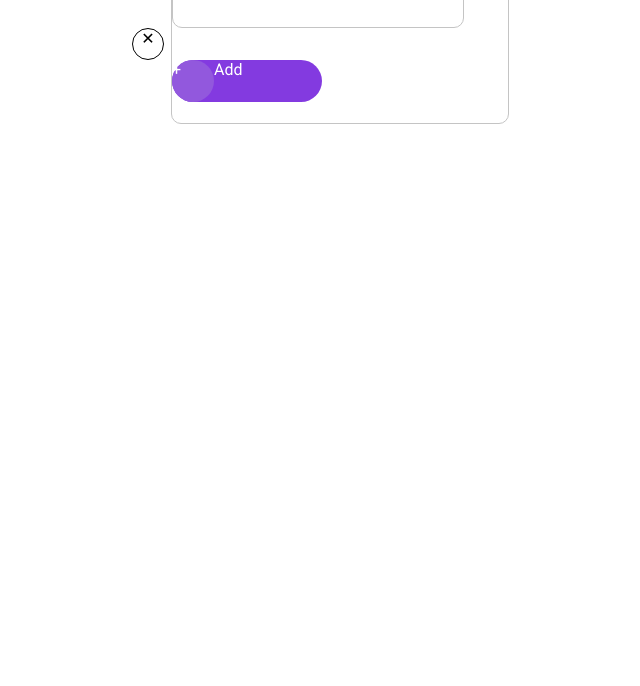
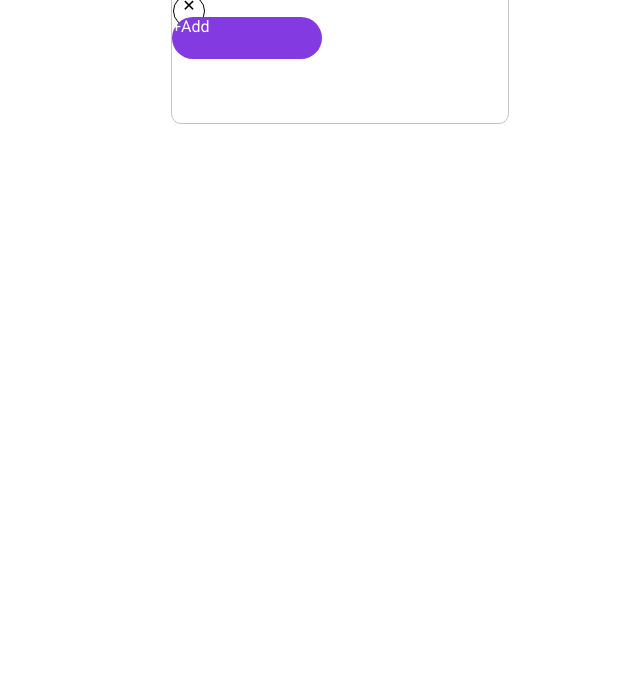
Before and after one commit to babekasadli/To-do-list, a plain HTML site: page index.html in a window 1280 px wide. Shown: the part 114-800 px from the top of the page, without its empty margins (300-940 px from the left). Drawn offline with Linux system fonts and the light colour scheme.

Commit message:
second commit

```diff
--- a/index.html
+++ b/index.html
@@ -16,15 +16,13 @@
         <div class="place">
             <p class="headerText">To-Do List</p>
             <img class="sorter sort_down" src="/img/grey_down.svg" alt="sort_down">
-            <img class="sorter sort_up" src="/img/grey_up.svg" alt="sort_up">
             <div class="inputContainer">
                 <input class="textbox" type="text">
-                <!-- <img class="remove" src="/img/remove.svg" alt="remove"> -->
                 <div class="remove">&#10005;</div>
             </div>
             <div class="button">
-                <div class="plus">+</div>
-                <p class="buttontext">Add</p>
+                <span>+</span>
+                Add
             </div>
         </div>
     </div>
--- a/style.css
+++ b/style.css
@@ -1,11 +1,14 @@
 @import url('https://fonts.googleapis.com/css2?family=Roboto:ital,wght@0,100;0,300;0,400;0,500;0,700;0,900;1,100;1,300;1,400;1,500;1,700;1,900&display=swap');
-body{
+
+body {
     font-family: 'Roboto', sans-serif;
 }
-*{
+
+* {
     margin: 0;
 }
-.container{
+
+.container {
     margin: auto;
     vertical-align: middle;
     border-radius: 10px;
@@ -13,51 +16,64 @@ body{
     width: 336px;
     height: 236px;
 }
-.yellow{
+
+.yellow {
     background-color: #FFDC40;
     width: 100%;
     height: 28px;
     border-radius: 9px 9px 0 0;
 }
-.headerText{
+
+.headerText {
     font-size: 26px;
     font-weight: 900;
     text-align: center;
     margin-top: 10px;
 }
-.sorter{
+
+.sorter {
     width: 25px;
     height: 25px;
     margin-right: 20px;
 }
-.sort_down{
+
+.sort_down {
     color: #833AE0;
+    float: right;
 }
-.sort_up{
+
+.sort_up {
     display: none;
 }
-.inputContainer{
 
-}
-.textbox{
+.inputContainer {
     border: 1px solid #C4C4C4;
     border-radius: 10px;
     width: 286px;
     height: 40px;
 }
-.remove{
+
+.textbox {
+    border:0px solid transparent;
+    border-radius: 10px;
+    width: 281px;
+    height: 37px;
+}
+
+.remove {
     width: 30px;
     height: 30px;
-    position: relative;
-    right: 40px;
     border: 1px solid black;
     border-radius: 30px;
     text-align: center;
 }
-.remove:hover{
+
+.remove:hover {
     background-color: #833AE0;
 }
-.button{
+
+.button {
+    margin-top: 20px;
     display: flex;
     width: 150px;
     height: 42px;
@@ -66,14 +82,15 @@ body{
     background-color: #833AE0;
     color: white;
 }
-.plus{
+
+.plus {
     width: 42px;
     height: 42px;
-    background-color: #9258dd;
+    background-color: #AA68FE;
     border-radius: 42px;
-    align-items: center;
-    justify-items: center;
-}
-.buttontext{
     text-align: center;
 }
+
+.buttontext {
+    text-align: center;
+}
```
